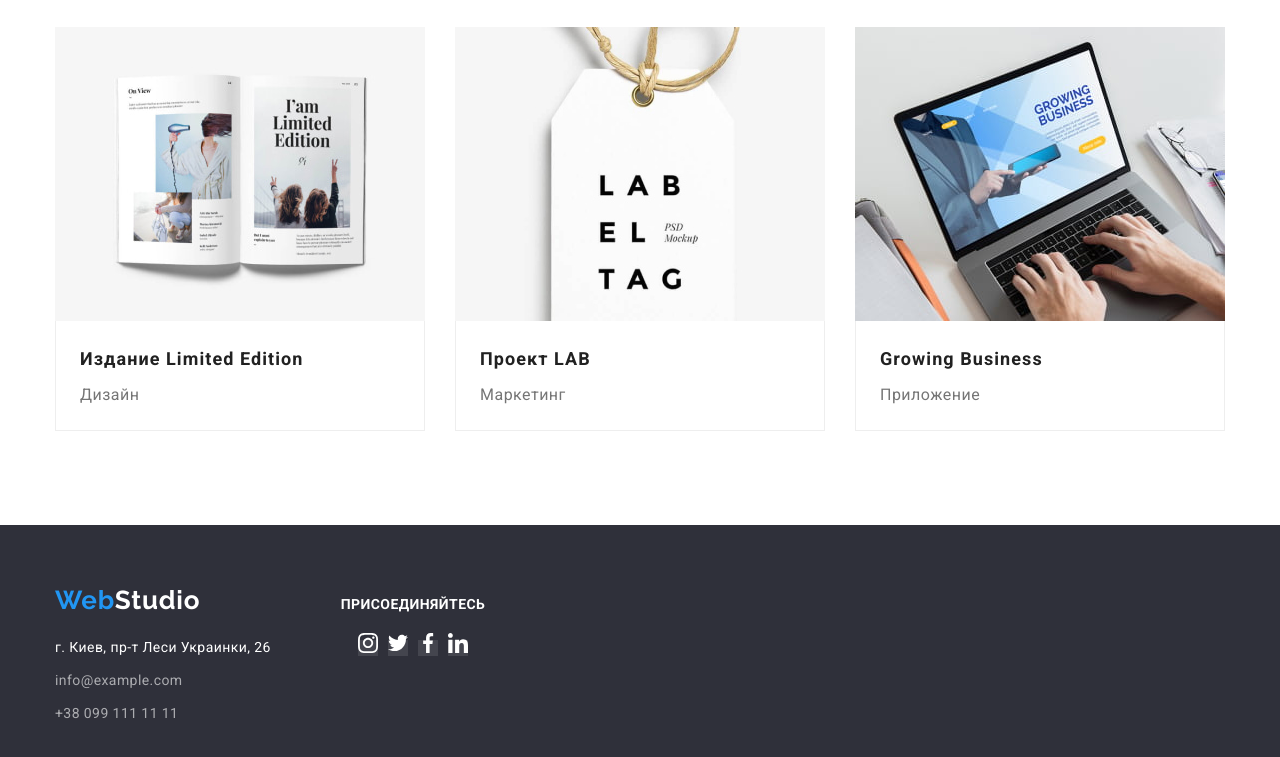
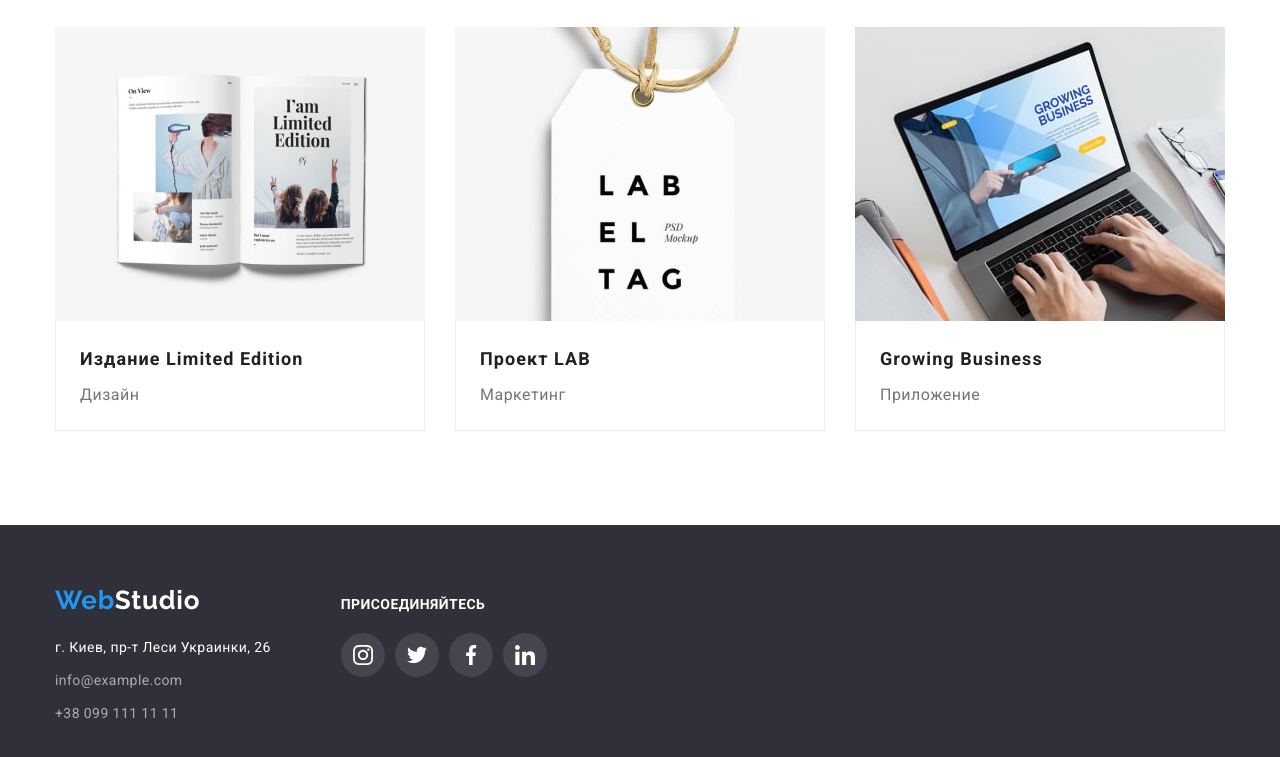
Before and after one commit to tomm-rodion/goit-markup-hw-05, a plain HTML site: page portfolio.html in a window 1280 px wide. Shown: the part 1103-1860 px from the top of the page. Drawn offline with nearby package versions, Linux system fonts and the light colour scheme.

Commit message:
renamed classes

```diff
--- a/css/styles.css
+++ b/css/styles.css
@@ -458,17 +458,21 @@ margin-bottom: 20px;
 }
 
 
-.footer-social-list .socisl-link{
+
+
+.footer-social-list .social-link{
     background-color: rgba(255, 255, 255, 0.1);
 }
 
-.footer-social-list .socisl-link:hover{
+.footer-social-list .social-link:hover{
     background-color:var(--accent-color);
 }
 
 .footer-social-list .social-icon{
     fill: var(--main-color);
 }
+
+
 
 .footer-logo{
     color: var(--main-color);
--- a/portfolio.html
+++ b/portfolio.html
@@ -187,28 +187,28 @@
           <h2 class="footer-social-title">присоединяйтесь</h2>
           <ul class="social list">
               <li class="social-svg">
-                  <a class="socisl-link" href="https://www.instagram.com/">
+                  <a class="social-link" href="https://www.instagram.com/">
                   <svg class="social-icon" width="20px" height="20px">
                       <use href="./images/symbol-defs.svg#icon-instagram"></use>
                   </svg>
               </a>
           </li>
               <li class="social-svg">
-                  <a class="socisl-link"  href="https://twitter.com/">
+                  <a class="social-link"  href="https://twitter.com/">
                       <svg class="social-icon" width="20px" height="20px">
                           <use href="./images/symbol-defs.svg#icon-twitter"></use>
                       </svg>
                   </a>
               </li>
               <li class="social-svg">
-                  <a class="socisl-link" href="https://www.facebook.com/">
+                  <a class="social-link" href="https://www.facebook.com/">
                       <svg class="social-icon" width="20px" height="20px">
                           <use href="./images/symbol-defs.svg#icon-facebook"></use>
                       </svg>
                   </a>
               </li>
               <li class="social-svg">
-                  <a class="socisl-link" href="https://www.linkedin.com/">
+                  <a class="social-link" href="https://www.linkedin.com/">
                       <svg class="social-icon" width="20px" height="20px">
                           <use href="./images/symbol-defs.svg#icon-linkedin"></use>
                       </svg>
```
